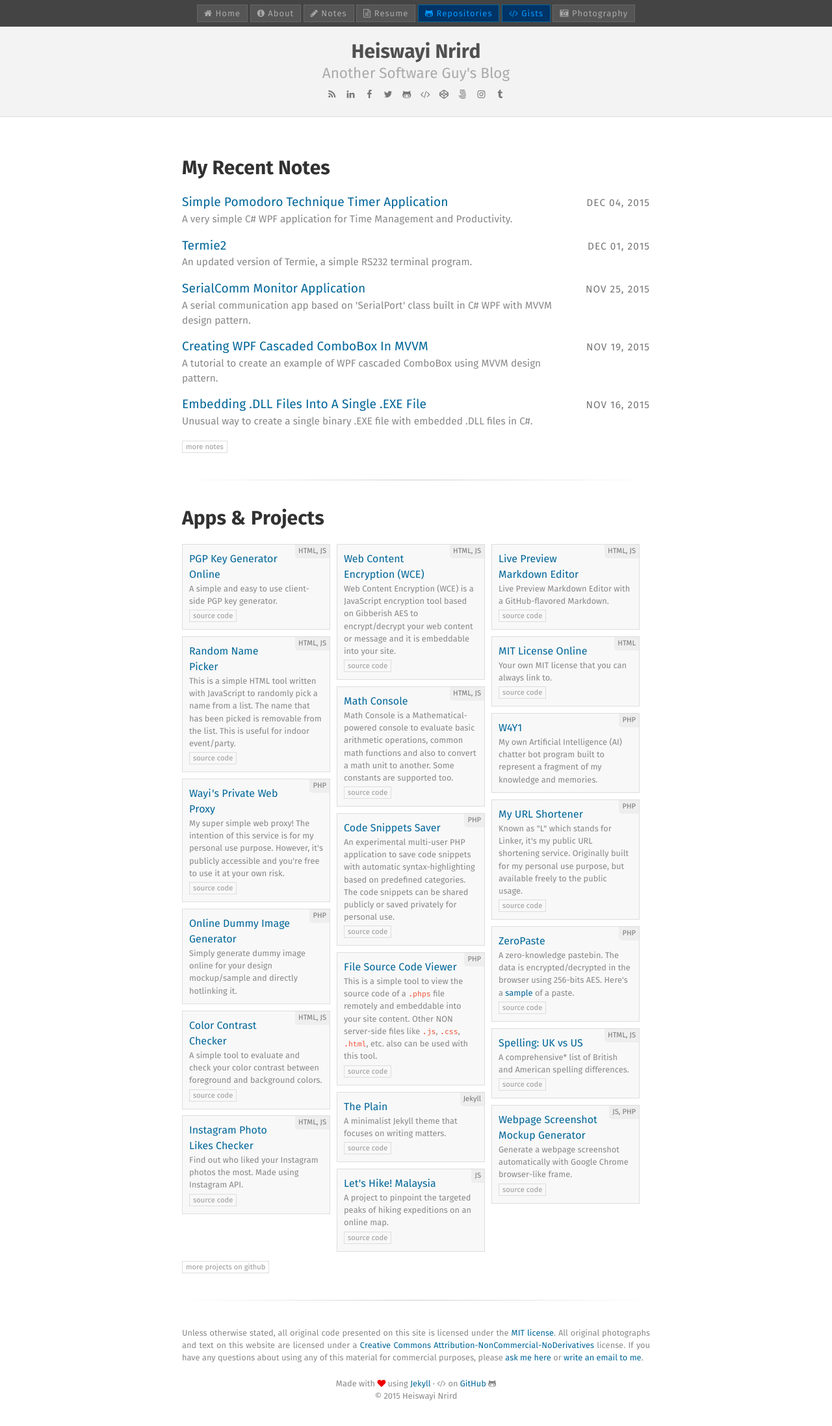
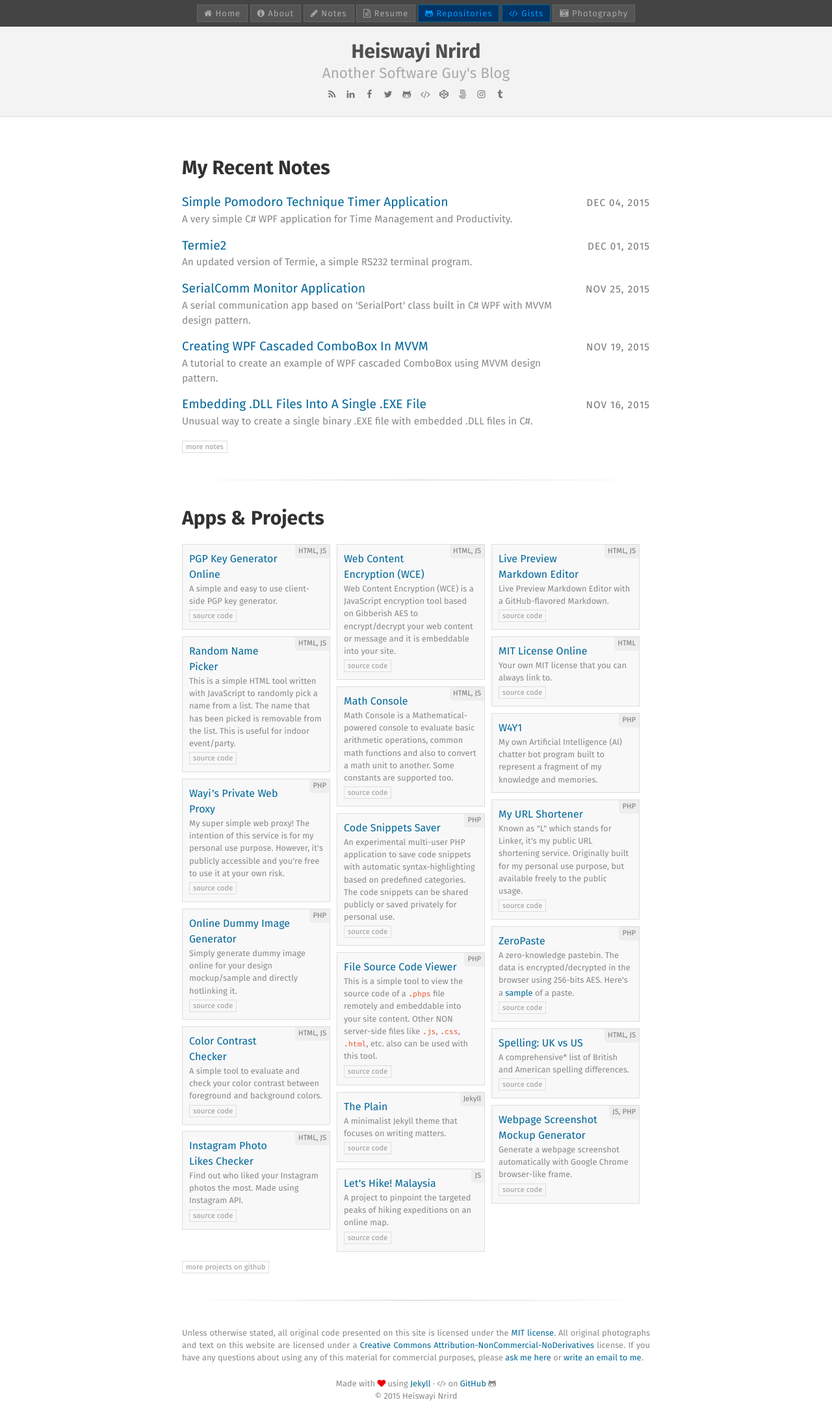
Before and after one commit to x-axis/heiswayi.github.io, a Jekyll site: the page built from index.html, in a window 1280 px wide. Shown: the top 2194 px of the page at 65% size. Built offline with Jekyll 4.4.1, drawn with Linux system fonts in a browser that asks for light colours; nearby versions of some CDN libraries; Markdown is read by kramdown in place of the engine named in the settings.

Commit message:
Update code

```diff
--- a/index.html
+++ b/index.html
@@ -95,6 +95,7 @@
       <div class="project-list-category"><small>PHP</small></div>
 	    <div class="project-title"><a href="http://imgen.wayi.me/">Online Dummy Image Generator</a></div>
       <div class="project-list-desc">Simply generate dummy image online for your design mockup/sample and directly hotlinking it.</div>
+      <div class="project-source"><a href="https://github.com/heiswayi/dummy-imagen">source code</a></div>
     </div>
 
     <div class="project-list grid-item">
```
